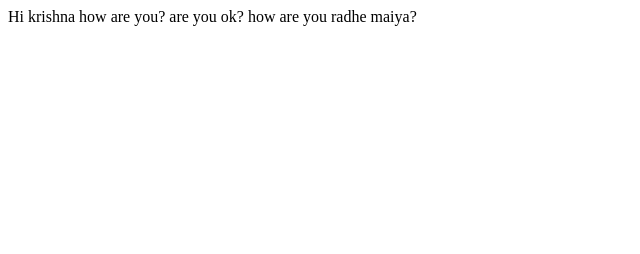
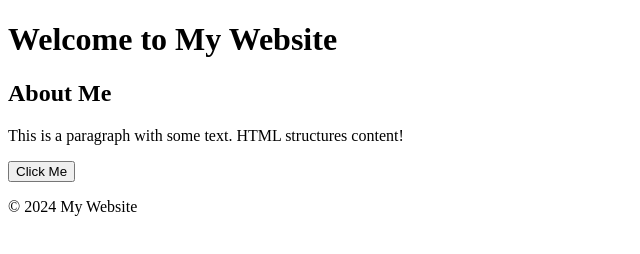
Before and after one commit to secuRaven/Git-Demo, a plain HTML site: page index.htm in a window 1280 px wide. Shown: the whole page, without its empty margins (0-640 px from the left). Drawn offline with Linux system fonts and the light colour scheme.

Commit message:
Update index.htm

```diff
--- a/index.htm
+++ b/index.htm
@@ -1,3 +1,23 @@
-<p>Hi krishna how are you? are you ok?
-    how are you radhe maiya?
-</p>
+<!DOCTYPE html>
+<html lang="en">
+<head>
+    <meta charset="UTF-8">
+    <meta name="viewport" content="width=device-width, initial-scale=1.0">
+    <title>Document</title>
+</head>
+<body>
+    <header>
+        <h1>Welcome to My Website</h1>
+    </header>
+
+    <main class="container">
+        <h2>About Me</h2>
+        <p>This is a paragraph with some text. HTML structures content!</p>
+        <button id="click-me">Click Me</button>
+    </main>
+
+    <footer>
+        <p>&copy; 2024 My Website</p>
+    </footer>
+</body>
+</html>
```
